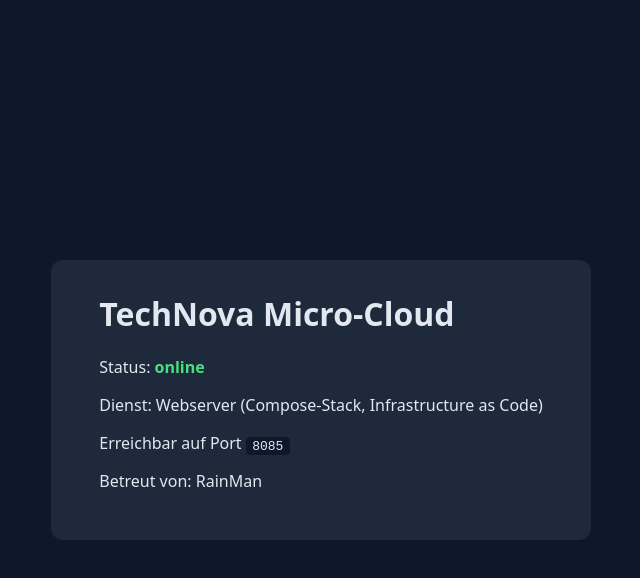
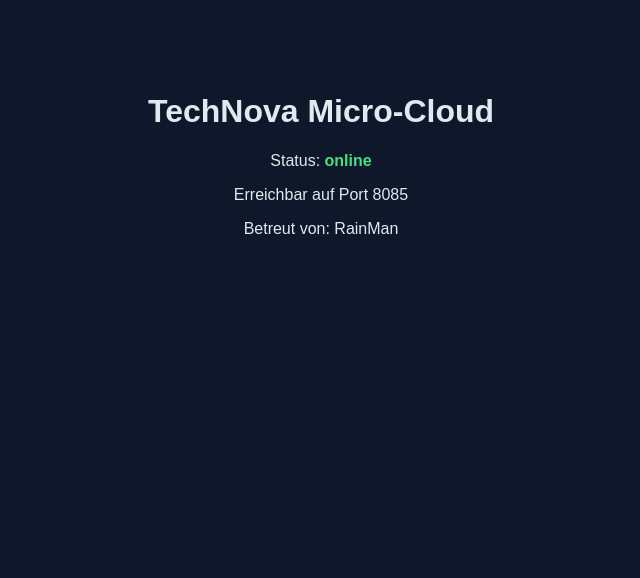
Before and after one commit to RainMan6794/microcloud, a plain HTML site: page html/index.html in a window 1280 px wide. Shown: the whole page, without its empty margins (319-959 px from the left). Drawn offline with Linux system fonts and the light colour scheme.

Commit message:
Statusseite repariert

```diff
--- a/html/index.html
+++ b/html/index.html
@@ -2,23 +2,25 @@
 <html lang="de">
 <head>
 <meta charset="UTF-8">
-  <meta name="viewport" content="width=device-width, initial-scale=1">
-  <title>TechNova Micro-Cloud – Status</title>
+<title>TechNova Micro-Cloud</title>
 <style>
-    body { font-family: system-ui, sans-serif; background: #0f172a; color: #e2e8f0; margin: 0; display: grid; place-items: center; min-height: 100vh; }
-    main { background: #1e293b; padding: 2rem 3rem; border-radius: 12px; max-width: 32rem; }
-    h1 { margin-top: 0; }
-    .ok { color: #4ade80; font-weight: bold; }
-    code { background: #0f172a; padding: .1rem .4rem; border-radius: 4px; }
+body {
+  font-family: sans-serif;
+  background: #0f172a;
+  color: #e2e8f0;
+  text-align: center;
+  padding-top: 4rem;
+}
+.ok {
+  color: #4ade80;
+  font-weight: bold;
+}
 </style>
 </head>
 <body>
-  <main>
 <h1>TechNova Micro-Cloud</h1>
 <p>Status: <span class="ok">online</span></p>
-    <p>Dienst: Webserver (Compose-Stack, Infrastructure as Code)</p>
-    <p>Erreichbar auf Port <code>8085</code></p>
+<p>Erreichbar auf Port 8085</p>
 <p>Betreut von: RainMan</p>
-  </main>
 </body>
 </html>
```
Lines whose indentation alone changed are shown as unchanged.
